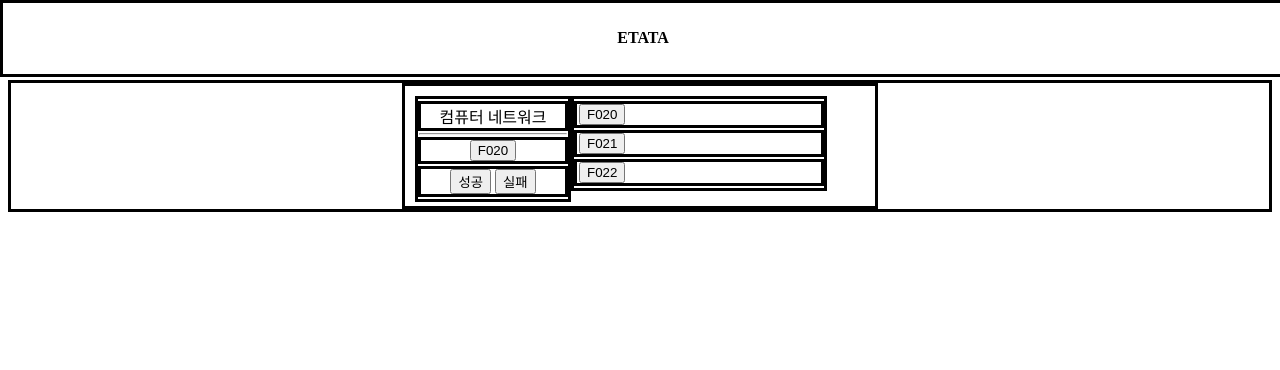
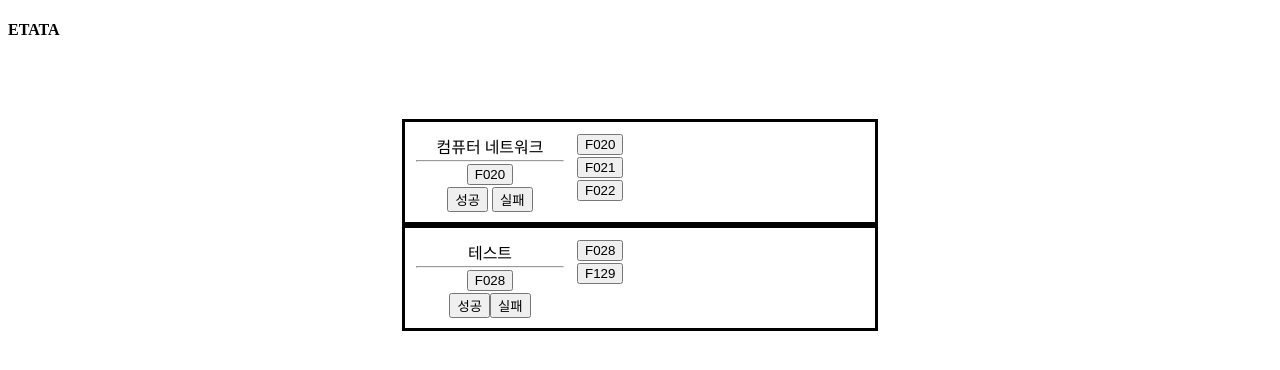
Before and after one commit to jmchoi1225/etata, a website: page views/registration.html in a window 1280 px wide. Drawn offline with Linux system fonts and the light colour scheme.

Commit message:
add group via js

```diff
--- a/views/registration.css
+++ b/views/registration.css
@@ -1,45 +1,41 @@
-div {
-    border-style : solid;
-}
-span{
-    border-style : dashed;
-}
-.topnav{
+#topnav{
     width : 100%;
     position : fixed;
     top : 0;
     left : 0;
 }
-.topnav h4{
+#topnav h4{
     padding: 5px;
     display: block;
     text-align : center;
 }
-.content{
+#content{
     margin : 0 auto;
     margin-top : 80px;
 }
 .group{
     margin : 0 auto;
     padding : 10px;
-    height : 100px;
+    height : 80px;
     width : 450px;
+    border : solid;
 }
 .first{
     float : left;
     width : 150px;
     text-align :center;
 }
-.groupContainer{
-    margin : 2px 0;
-}
 .others{
     float : left;
+    margin-left : 10px;
     width : 250px;
 }
 .others button{
     margin : 0 2px;
 }
+.groupContainer{
+    margin : 2px 0;
+}
 hr{
     margin : 1px;
 }
--- a/views/registration.html
+++ b/views/registration.html
@@ -5,10 +5,10 @@
         <link rel="stylesheet" type = "text/css" href="./registration.css">
     </head>
     <body>
-        <div class = "topnav">
+        <div id = "header">
             <h4>ETATA</h4>
         </div>
-        <div class = "content">
+        <div id = "content">
             <div class = "group">
                     <div class = "first">
                         <div class = "groupContainer">컴퓨터 네트워크</div>
@@ -34,6 +34,6 @@
                     </div>
                 </div>
         </div>
-        <script src = "./registration.js"></script> <!--not working-->
+        <script src = "./registration.js"></script>
     </body>
 </html>
--- a/views/registration.js
+++ b/views/registration.js
@@ -1,16 +1,66 @@
-/*const num_of_groups;
-const courses = new Array(num_of_groups);
-for(let i =0; i<num_of_groups; i++){
-    var node = document.createElement("div");
-    node.className = "group";
-    courses[i] = new Array(3);
-    // get the number of courses that has three/two/one star
-    const num_of_courses = new Array(3);
-    for(let j =0; j<3; j++){
-        //num_of_courses = num of courses that has 3-j stars
-        courses[i][j] = new Array(num_of_courses[j]);
-        for(let k = 0; k<num_of_courses[j]; k++){
-            //save the course in courses[i][j][k]
+class course{
+    constructor(id){
+        this.id = id;
+    }
+    getId(){
+        return this.id;
+    }
+}
+class group{
+    constructor(name, firstCrs, otherCrs){
+        this.name = name;
+        this.firstCrs = firstCrs;
+        this.otherCrs = otherCrs;
+    }
+    getName(){
+        return this.name;
+    }
+    getFirstCrs(){
+        return this.firstCrs;
+    }
+    getOtherCrs(){
+        return this.otherCrs;
+    }
+}
+
+const groups = new Array();
+const first = new course("F028");
+const other = new Array(3);
+for(var i =0; i<3; i++){
+    other[i] = new Array();
+}
+other[0].push(new course("F028"));
+other[1].push(new course("F129"));
+groups.push(new group("테스트", first, other));
+
+
+for(let i =0; i<groups.length; i++){
+    const curGroup = groups[i];
+    var insertNode =
+        '<div class = "group">' +
+            '<div class = "first">' +
+                '<div class = "groupContainer">' +curGroup.getName()+'</div>' +
+                '<hr>'+
+                '<div class = "groupContainer">'+
+                    '<button>'+curGroup.getFirstCrs().getId()+'</button>'+
+                '</div>'+
+                '<div class = "groupContainer">'+
+                    '<button>성공</button>'+
+                    '<button>실패</button>'+
+                '</div>'+
+            '</div>'+
+            '<div class = "others">';
+
+    for(let j = 0; j<3; j++){
+        insertNode +='<div class = "groupContainer">';
+        for(let k = 0; k< curGroup.getOtherCrs()[j].length; k++){
+            insertNode +='<button>' +curGroup.getOtherCrs()[j][k].getId()+'</button>';
         }
+        insertNode += '</div>';
     }
-}*/
+    insertNode +=
+            '</div>' +
+        '</div>';
+
+    document.getElementById('content').innerHTML += insertNode;
+}
```
Lines whose indentation alone changed are shown as unchanged.
